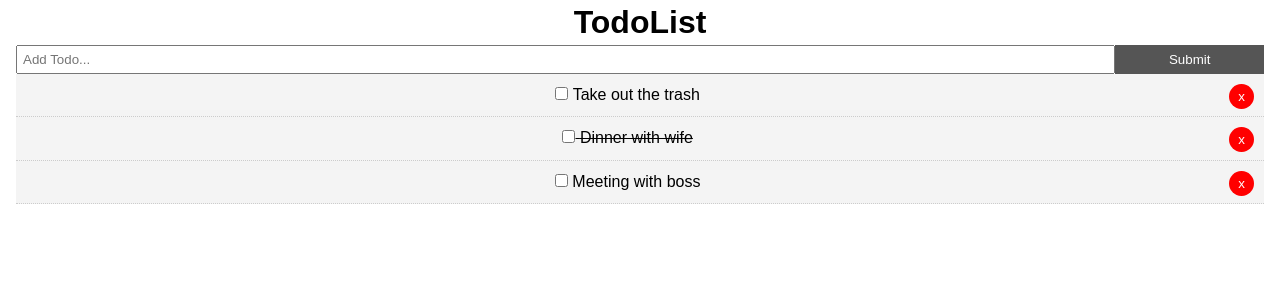
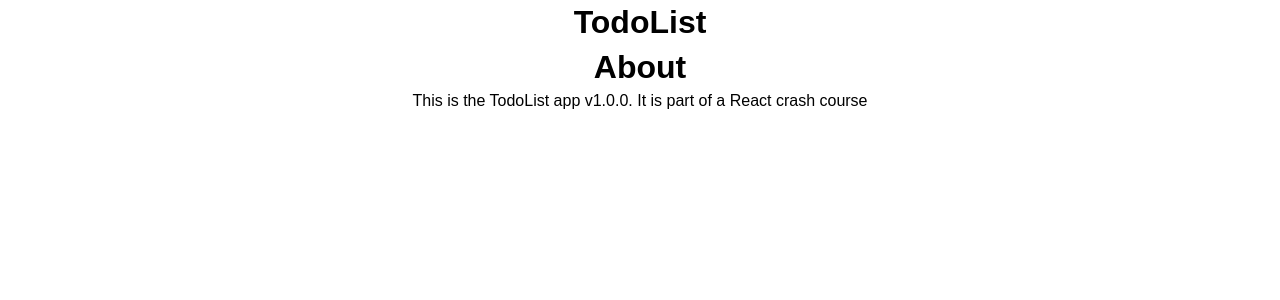
Before and after one commit to kirolos-mater/react-crash-todo, a React (Create React App) app: page /about in a window 1280 px wide. Shown: the top 300 px of the page. Built offline with nearby package versions, Linux system fonts and the light colour scheme.

Commit message:
Router and About Page

```diff
--- a/package.json
+++ b/package.json
@@ -8,6 +8,7 @@
     "@testing-library/user-event": "^12.1.10",
     "react": "^17.0.1",
     "react-dom": "^17.0.1",
+    "react-router-dom": "^5.2.0",
     "react-scripts": "4.0.1",
     "uuid": "^8.3.1",
     "web-vitals": "^0.2.4"
--- a/src/App.js
+++ b/src/App.js
@@ -1,7 +1,9 @@
 import React, {Component} from 'react';
+import { BrowserRouter as Router, Route } from 'react-router-dom';
 // import logo from './logo.svg';
 import Todos from './components/Todos';
 import AddTodo from './components/AddTodo';
+import About from './components/pages/About';
 import Header from './components/layout/Header';
 import './App.css';
 
@@ -54,17 +56,31 @@
 
   render() {
     return (
+      <Router>
         <div className="App">
           <div className="container">
             <Header style={headerStyle} />
+            <Route
+              exact path="/"
+              render={() => (
+                <React.Fragment>
                   <AddTodo addTodo={this.addTodo} />
                   <Todos
                     todos={this.state.todos}
                     markComplete={this.markComplete}
                     delTodo={this.delTodo}
                   />
+                </React.Fragment>
+              )}
+            />
+            <Route
+              exact path="/about"
+              component={About}
+            />
           </div>
         </div>
+      </Router>
+
     );
   }
 
--- /dev/null
+++ b/src/components/pages/About.js
@@ -0,0 +1,13 @@
+import React from 'react'
+
+function About() {
+    return (
+        <React.Fragment>
+            <h1>About</h1>
+            <p>This is the TodoList app v1.0.0. It is part of a
+            React crash course</p>
+        </React.Fragment>
+    )
+}
+
+export default About;
```
Also changed, not shown: 2 other files (tests, documents, lock files or other folders). Lines whose indentation alone changed are shown as unchanged.
